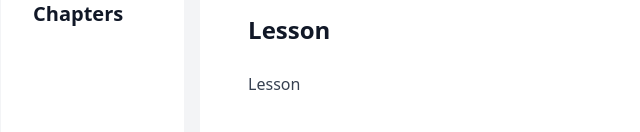
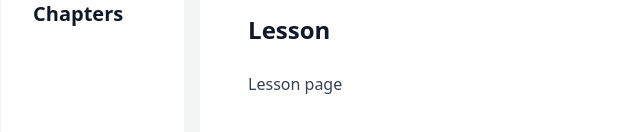
Before and after one commit to vladpolewoi/mastering-nuxt-3, a Nuxt app: page /course/lesson in a window 1280 px wide. Shown: the part 170-302 px from the top of the page, without its empty margins (242-882 px from the left). Built offline with nearby package versions, Linux system fonts and the light colour scheme.

Commit message:
change title

```diff
--- a/pages/course/lesson.vue
+++ b/pages/course/lesson.vue
@@ -1,5 +1,5 @@
 <template>
   <div>
-    Lesson
+    Lesson page
   </div>
 </template>
```
